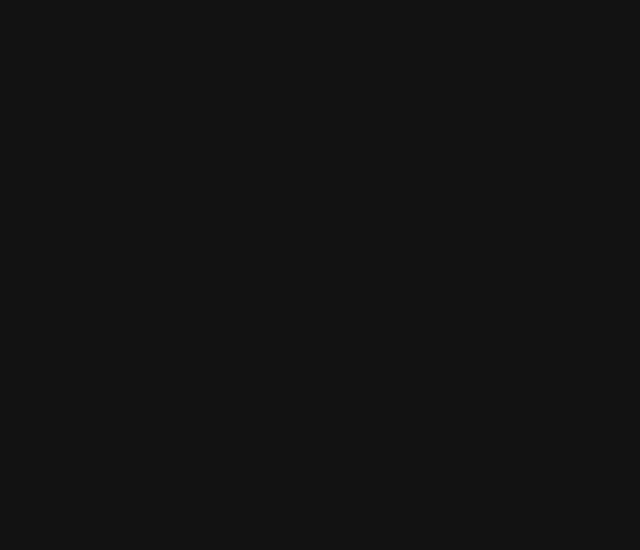
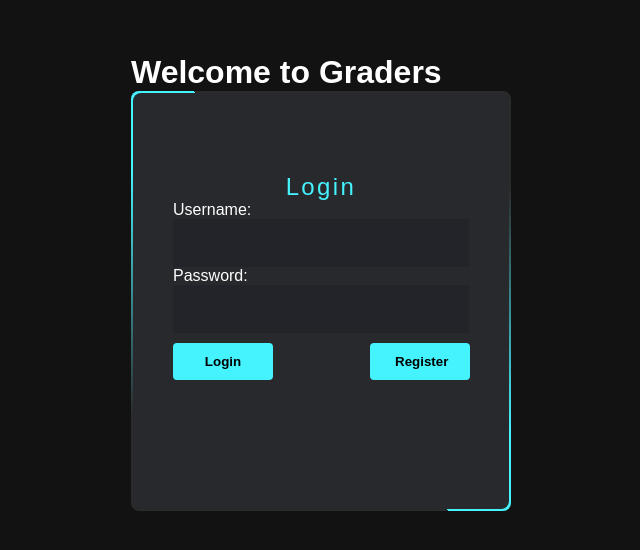
Before and after one commit to Dtatum0826/Student-tracker-UI, a React (Create React App) app: page / in a window 1280 px wide. Before the commit this address had no page. Shown: the part 118-668 px from the top of the page, without its empty margins (319-959 px from the left). Built offline with nearby package versions, Linux system fonts and the light colour scheme.

Commit message:
Implemented dashboard and authentication
Implemented the new dashboard page,
changed the path for login to /,
added a private route function so people can't access the dashboard page
without logining in or registering.

```diff
--- a/src/App.js
+++ b/src/App.js
@@ -1,16 +1,16 @@
 
 import './App.css';
 import React from 'react';
-import { BrowserRouter, Routes, Route, Navigate} from 'react-router-dom';
+import { BrowserRouter, Routes, Route, Navigate, redirect   } from 'react-router-dom';
 import Login from './Components/Login';
 import Register from './Components/Register';
 import { isAuthenticated } from './utils/AuthService';
-
+import Dashboard from './Components/Dashboard';
 const PrivateRoute = ({ element: Element, ...rest }) => {
   return (
     <Route
       {...rest}
-      element={isAuthenticated() ? <Element /> : <Navigate to="/login" />}
+      element={isAuthenticated() ? <Element /> : <Navigate to="/" />}
     />
   );
 };
@@ -19,8 +19,9 @@
   return (
    <BrowserRouter>
     <Routes>
-      <Route path='/login' element={<Login />} />
+      <Route path='/' element={<Login />} />
       <Route path='/register' element={<Register />} />
+      <Route path='/dashboard' element={<Dashboard />} />
     </Routes>
    </BrowserRouter>
   );
```
